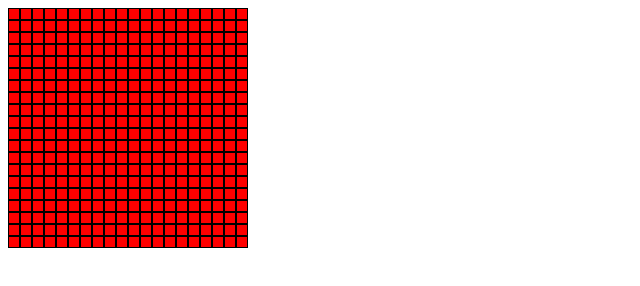
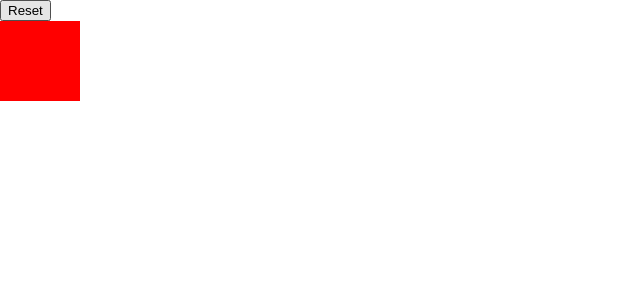
Before and after one commit to Idiob1ast/odin--etch-a-sketch, a plain HTML site: page index.html in a window 1280 px wide. Shown: the whole page, without its empty margins (0-640 px from the left). Drawn offline with Linux system fonts and the light colour scheme.

Commit message:
Add reset button to clear grid and change size Create function for creating grid

```diff
--- a/index.html
+++ b/index.html
@@ -7,7 +7,9 @@
     <link rel="stylesheet" href="style.css" />
   </head>
   <body>
-    <div class="container"></div>
+    <div class="container">
+      <button class="reset">Reset</button>
+    </div>
 
     <script src="script.js"></script>
   </body>
--- a/script.js
+++ b/script.js
@@ -1,7 +1,3 @@
-// Grid dimensions
-const grid_columns = 20;
-const grid_rows = 20;
-
 // Cache "container" div to DOM
 const container_div = document.querySelector(".container");
 
@@ -9,7 +5,24 @@ const container_div = document.querySelector(".container");
 const grid_div = document.createElement("div");
 grid_div.classList.add("grid");
 
+// Cache reset button and add event listener for prompt of grid size and pass to create_squares function
+const reset_button = document.querySelector(".reset");
+reset_button.addEventListener("click", function () {
+  grid_div.innerHTML = "";
+  let squares_count = Number(prompt("What sized grid? "));
+  if (squares_count > 100) {
+    squares_count = 100;
+    alert("Grid size can only be max of 100!");
+  }
+  create_squares(squares_count);
+});
+
 // Create the grid columns and rows
+function create_squares(squares) {
+  // Grid dimensions
+  let grid_columns = squares;
+  let grid_rows = grid_columns;
+
   for (let i = 0; i < grid_columns; i++) {
     let grid_column = document.createElement("div");
     grid_column.classList.add("column");
@@ -27,6 +40,9 @@ for (let i = 0; i < grid_columns; i++) {
     }
     grid_div.appendChild(grid_column); // Append the columns to the grid
   }
-
   // Append "grid" div to "container" div
   container_div.appendChild(grid_div);
+}
+
+// Start with a 16 x 16 grid
+create_squares(16);
--- a/style.css
+++ b/style.css
@@ -1,17 +1,21 @@
+body {
+  margin: 0;
+  padding: 0;
+}
+
 .container {
   width: 960px;
 }
 
 .grid {
   display: flex;
+  width: 960px;
 }
 
 .cell {
-  width: 10px;
-  height: 10px;
+  height: 5px;
+  width: 5px;
   background-color: red;
-  border: 1px black solid;
-  text-align: center;
 }
 
 .hover {
```
Lines whose indentation alone changed are shown as unchanged.
